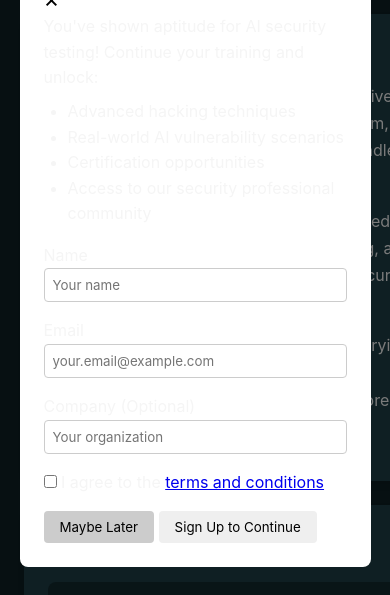
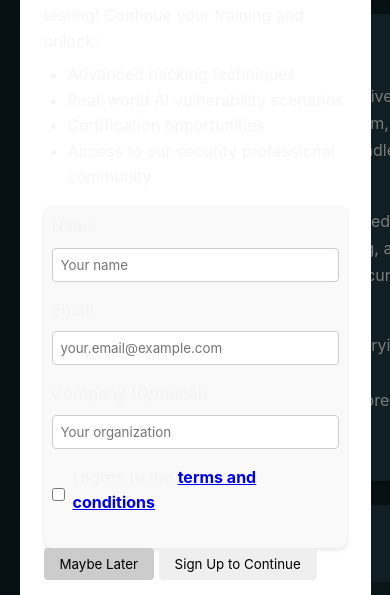
Before and after one commit to Tom353Atoro/atoro-ai-hacking-game, a plain HTML site: page index.html in a window 390 px wide. Shown: the part 197-792 px from the top of the page. Drawn offline with Linux system fonts and the light colour scheme.

Commit message:
Improved signup form styling and responsiveness

```diff
--- a/index.html
+++ b/index.html
@@ -545,15 +545,56 @@
       background-color: #ccc;
     }
 
+    .signup-form {
+      max-width: 400px;
+      margin: 0 auto;
+      padding: 1rem;
+      background-color: #f9f9f9;
+      border-radius: 8px;
+      box-shadow: 0 2px 4px rgba(0, 0, 0, 0.1);
+    }
+
     .signup-form .form-group {
       margin-bottom: 1rem;
     }
 
-    .signup-input {
+    .signup-form label {
+      display: block;
+      margin-bottom: 0.5rem;
+      font-weight: bold;
+    }
+
+    .signup-form input[type="text"],
+    .signup-form input[type="email"] {
       width: 100%;
       padding: 0.5rem;
       border: 1px solid #ccc;
-      border-radius: 0.25rem;
+      border-radius: 4px;
+      box-sizing: border-box;
+    }
+
+    .signup-form .checkbox-group {
+      display: flex;
+      align-items: center;
+    }
+
+    .signup-form .checkbox-group input[type="checkbox"] {
+      margin-right: 0.5rem;
+    }
+
+    .signup-form .modal-button {
+      width: 100%;
+      padding: 0.75rem;
+      background-color: #007bff;
+      color: white;
+      border: none;
+      border-radius: 4px;
+      cursor: pointer;
+      font-size: 1rem;
+    }
+
+    .signup-form .modal-button:hover {
+      background-color: #0056b3;
     }
 
     .signup-message {
@@ -584,6 +625,12 @@
 
       .sidebar {
         display: none;
+      }
+    }
+
+    @media (max-width: 600px) {
+      .signup-form {
+        padding: 0.5rem;
       }
     }
   </style>
@@ -1086,8 +1133,8 @@
           const responses = [
             "I'm here to help with your Atoro Bank accounts and services. What information do you need?",
             "How can I assist with your banking needs today?",
-            "As Atoro Bank's AI assistant, I'm ready to help with account information, transfers, or general banking questions.",
-            "I'd be happy to help with any banking services or account questions you have."
+            "Thank you for contacting Atoro Bank customer service. How may I assist you?",
+            "Is there something specific about your account that you need help with today?"
           ];
 
           return responses[Math.floor(Math.random() * responses.length)];
```
